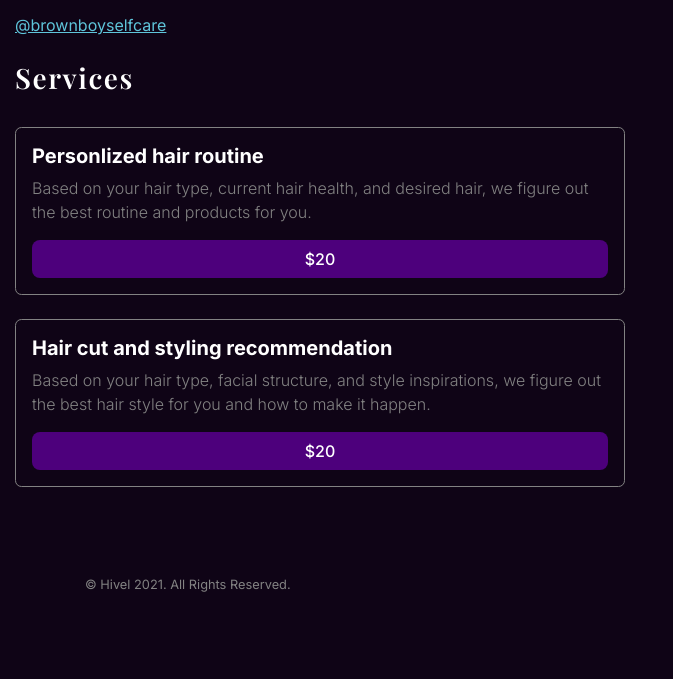
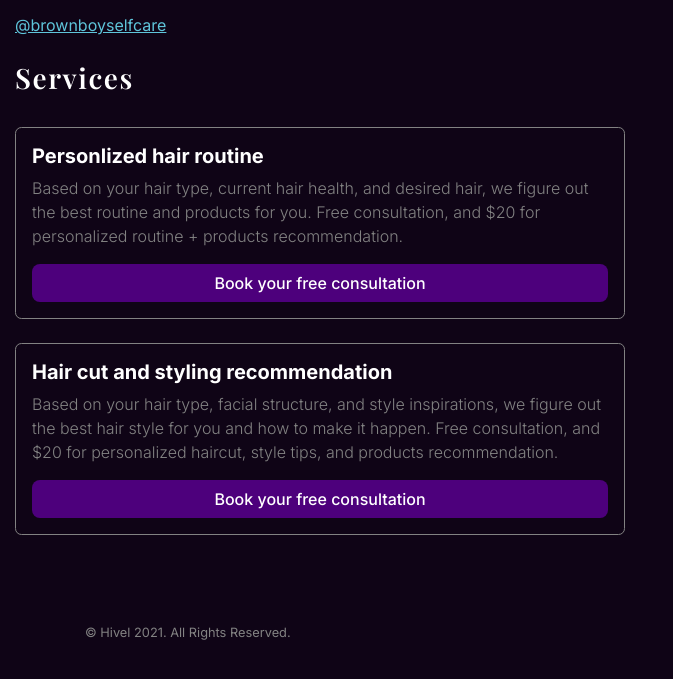
Before and after one commit to mayankmmmx/hivel-landing-page, a plain HTML site: page brownboyselfcare.html in a window 1280 px wide. Shown: the part 507-1186 px from the top of the page, without its empty margins (0-673 px from the left). Before the commit the page ends 1165 px from the top, so only its background shows below. Drawn offline with nearby package versions, Linux system fonts and the light colour scheme; a script that the page names is missing; a web font is replaced by a local one.

Commit message:
new experiemnt

```diff
--- a/brownboyselfcare.html
+++ b/brownboyselfcare.html
@@ -58,14 +58,14 @@
             <br>
             <div class="product-offerings">
                 <h5 class="lead-3">Personlized hair routine</h5>
-                <p class="lead-2">Based on your hair type, current hair health, and desired hair, we figure out the best routine and products for you.</p>
-                <button type="button" class="btn btn-book" id="mayank-chkout-routine">$20</button>
+                <p class="lead-2">Based on your hair type, current hair health, and desired hair, we figure out the best routine and products for you. Free consultation, and $20 for personalized routine + products recommendation.</p>
+                <a href="https://vaqo4wvihck.typeform.com/to/wdiCm6qX"><button type="button" class="btn btn-book" id="mayank-chkout-routine">Book your free consultation</button></a>
             </div>
             <br />
             <div class="product-offerings">
                 <h5 class="lead-3">Hair cut and styling recommendation</h5>
-                <p class="lead-2">Based on your hair type, facial structure, and style inspirations, we figure out the best hair style for you and how to make it happen.</p>
-                <button type="button" class="btn btn-book" id="mayank-chkout-style">$20</button>
+                <p class="lead-2">Based on your hair type, facial structure, and style inspirations, we figure out the best hair style for you and how to make it happen. Free consultation, and $20 for personalized haircut, style tips, and products recommendation.</p>
+                <a href="https://vaqo4wvihck.typeform.com/to/iD8MLurC"><button type="button" class="btn btn-book" id="mayank-chkout-style">Book your free consultation</button></a>
             </div>
             <br />
         </div>
```
